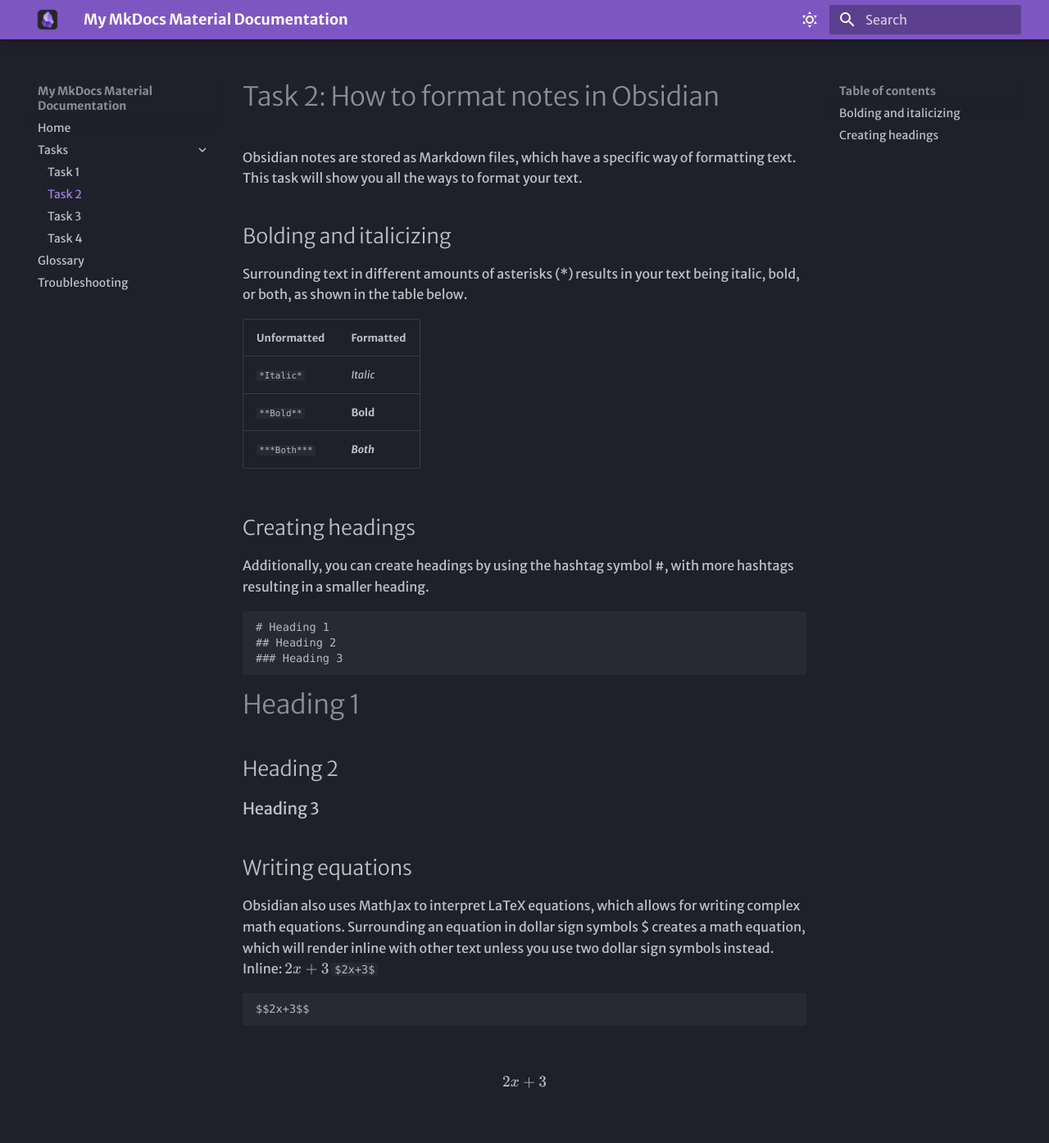
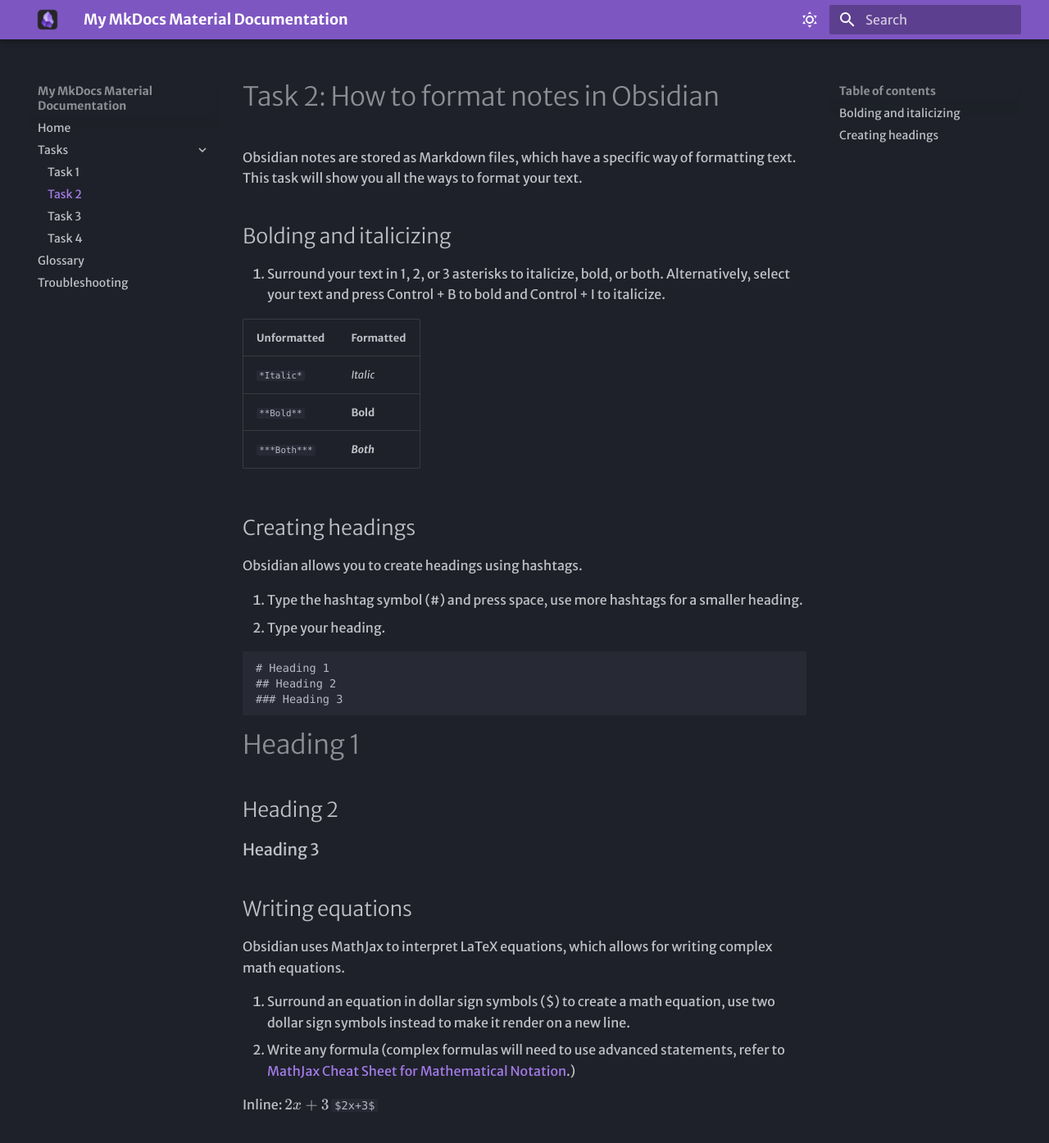
Before and after one commit to AllenLu12/COMP_2216_Obsidian_tutorial, an MkDocs documentation site: the page built from docs/tasks/task2.md, in a window 1280 px wide and 1400 px high. Shown: the top 1395 px of the window at 82% size. Built offline with MkDocs 1.6.1 and Material for MkDocs 9.7.7, drawn with Linux system fonts in a browser that asks for light colours; some web fonts are replaced; some of the changed text lies outside the part shown.

Commit message:
Polish task 1 and 2

`````diff
--- a/docs/tasks/task2.md
+++ b/docs/tasks/task2.md
@@ -4,7 +4,7 @@
 
 ## Bolding and italicizing
 
-Surrounding text in different amounts of asterisks (\*) results in your text being italic, bold, or both, as shown in the table below.
+1. Surround your text in 1, 2, or 3 asterisks to italicize, bold, or both. Alternatively, select your text and press Control + B to bold and Control + I to italicize.
 
 | Unformatted  | Formatted  |
 | ------------ | ---------- |
@@ -14,7 +14,10 @@
 
 ## Creating headings
 
-Additionally, you can create headings by using the hashtag symbol \#, with more hashtags resulting in a smaller heading.
+Obsidian allows you to create headings using hashtags.
+
+1. Type the hashtag symbol (\#) and press space, use more hashtags for a smaller heading.
+2. Type your heading.
 
 ```
 # Heading 1
@@ -28,17 +31,25 @@
 
 ## Writing equations
 
-Obsidian also uses MathJax to interpret LaTeX equations, which allows for writing complex math equations. Surrounding an equation in dollar sign symbols \$ creates a math equation, which will render inline with other text unless you use two dollar sign symbols instead. Inline: $2x+3$ `$2x+3$`
+Obsidian uses MathJax to interpret LaTeX equations, which allows for writing complex math equations.
+
+1. Surround an equation in dollar sign symbols (\$) to create a math equation, use two dollar sign symbols instead to make it render on a new line.
+2. Write any formula (complex formulas will need to use advanced statements, refer to [MathJax Cheat Sheet for Mathematical Notation](https://jojozhuang.github.io/tutorial/mathjax-cheat-sheet-for-mathematical-notation/).)
+
+Inline: $2x+3$ `$2x+3$`
+
+$$2x+3$$
 
 ```
 $$2x+3$$
 ```
 
-$$2x+3$$
-
 ## Creating lists
 
-You can make numbered or bulleted lists in Obsidian by typing 1. or - and pressing space. Writing something and pressing enter will result in the next list item being created.
+Obsidian allows you to write lists in markdown.
+
+1. Type 1. or - and press space.
+2. Write something and press enter to create the next list item.
 
 Numbered list:
 ```
@@ -58,7 +69,8 @@
 
 ## Creating tables
 
-To create tables you can either right click and select *Insert -> Table* or type vertical and horizontal bars as shown below.
+1. Right click.
+2. Select *Insert -> Table*.
 
 ```
 | Left column | Right column |
@@ -74,7 +86,10 @@
 
 ## Writing code blocks
 
-To make a code block you can write three backticks (`) and optionally the programming language for highlighting, then press enter. Write your code and end the block by putting another three backticks on a new line. Alternatively, you can write inline code blocks by surrounding text in single backticks.
+1. Write three backticks (`) and optionally the programming language for highlighting, then press enter.
+2. Write your code and end the block by putting another three backticks on a new line.
+
+Alternatively, you can write inline code blocks by surrounding text in single backticks.
 
 ````
 ```java
`````
Also changed, not shown: docs/tasks/task1.md (+3 -7 lines).
